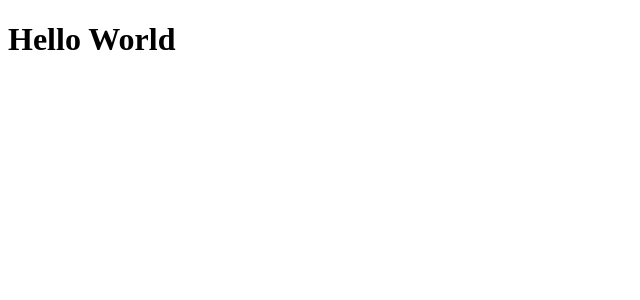
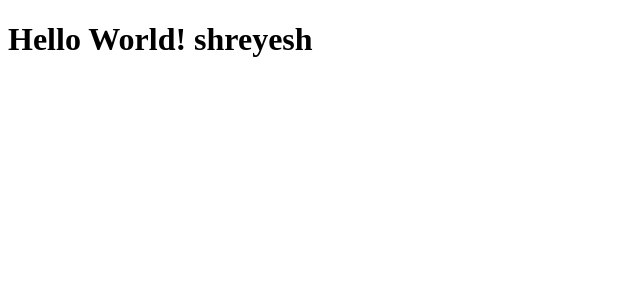
Before and after one commit to Archiviste-ken/App-Dev, a React (Vite) app in the folder day-1/: page / in a window 1280 px wide. Shown: the top 300 px of the page, without its empty margins (0-640 px from the left). Built offline with nearby package versions, Linux system fonts and the light colour scheme.

Commit message:
fix: update main.jsx to correct JSX syntax and improve readability

```diff
--- a/day-1/src/main.jsx
+++ b/day-1/src/main.jsx
@@ -1,8 +1,12 @@
-import { createRoot } from "react-dom/client"
+import { createRoot } from "react-dom/client";
+// import React from "React"
 
+// const h1 = React.createElement("h1", null , "Hello World! ")
+
+// so babel converts the jsx internally the jsx in the form of above line.
+
+let name = "shreyesh";
 
 createRoot(document.getElementById("root")).render(
-
-    <h1>Hello World</h1>
-
-)
+  <h1 className="h1">Hello World! {name} </h1>, // browser dont know jsx
+);
```
